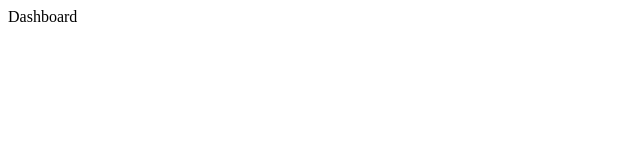
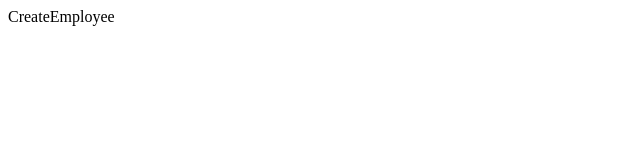
Before and after one commit to Loutani/dark-admin-dashboard, a React (Create React App) app: page /create-employee in a window 1280 px wide. Shown: the top 160 px of the page, without its empty margins (0-640 px from the left). Built offline with nearby package versions, Linux system fonts and the light colour scheme.

Commit message:
integrate the routes in App component

```diff
--- a/src/App.js
+++ b/src/App.js
@@ -1,6 +1,27 @@
+import { BrowserRouter, Route, Routes } from "react-router-dom";
+import Dashboard from "./pages/Dashboard";
+import Employee from "./pages/Employee";
+import CreateEmployee from "./pages/CreateEmployee";
+import Error from "./pages/Error";
+
 function App() {
   return (
-    <>Dashboard</>
+    <>
+      <BrowserRouter>
+        {/* ROUTES */}
+        <Routes>
+          <Route path="/" end element={<Dashboard />} />
+          <Route path="/employee" element={<Employee />} />
+          <Route path="/create-employee" element={<CreateEmployee />} />
+          <Route path="/error" element={<Error />} />
+          <Route path="/*" element={<Error />}/>
+        </Routes>
+
+        {/* SIDE BAR */}
+
+        {/* CONTENT */}
+      </BrowserRouter>
+    </>
   );
 }
 
```
